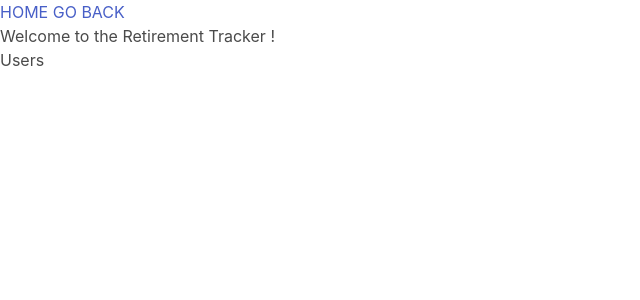
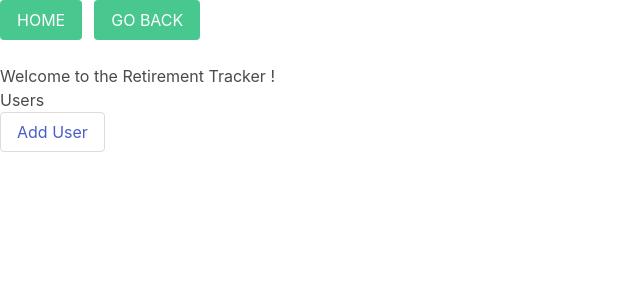
Before and after one commit to elhombrefiero/retirement_tracker, a Django app: template retirement_tracker/finances/templates/finances/index.html in a window 1280 px wide. Shown: the top 300 px of the page, without its empty margins (0-640 px from the left). Run offline with Django 3.2, Linux system fonts and the light colour scheme; the template is opened without the code that fills it, so the values that code supplies are empty.

Commit message:
Imported Bulma CSS. Added some simple buttons.

```diff
--- a/retirement_tracker/finances/templates/finances/index.html
+++ b/retirement_tracker/finances/templates/finances/index.html
@@ -8,17 +8,22 @@
 </head>
 <body>
 <!--Navbar-->
-<div class="top">
-  <div class="nav-bar">
-    <a class="nav-button" href="/finances">HOME</a>
-    <a class="nav-button" onclick="history.back()">GO BACK</a>
+<nav class="level">
+  <div class="level-left">
+    <p class="level-item">
+      <a class="button is-success" href="/finances">HOME</a>
+    </p>
+    <p class="level-item">
+      <a class="button is-success" onclick="history.back()">GO BACK</a>
+    </p>
   </div>
-</div>
+</nav>
 <!--End Navbar-->
 <h1>Welcome to the Retirement Tracker !</h1>
 <h1>Users</h1>
 {% for user in users %}
 <h2 class="user"><a href="/finances/user_overview={{user.id}}">{{user.name}}</a></h2>
 {% endfor %}
+<button class="button"><a href="/finances/add_user">Add User</a></button>
 </body>
 </html>
```
Also changed, not shown: retirement_tracker/finances/templates/finances/account_overview.html (+9 -5 lines), retirement_tracker/finances/templates/finances/user_overview.html (+9 -5 lines).
